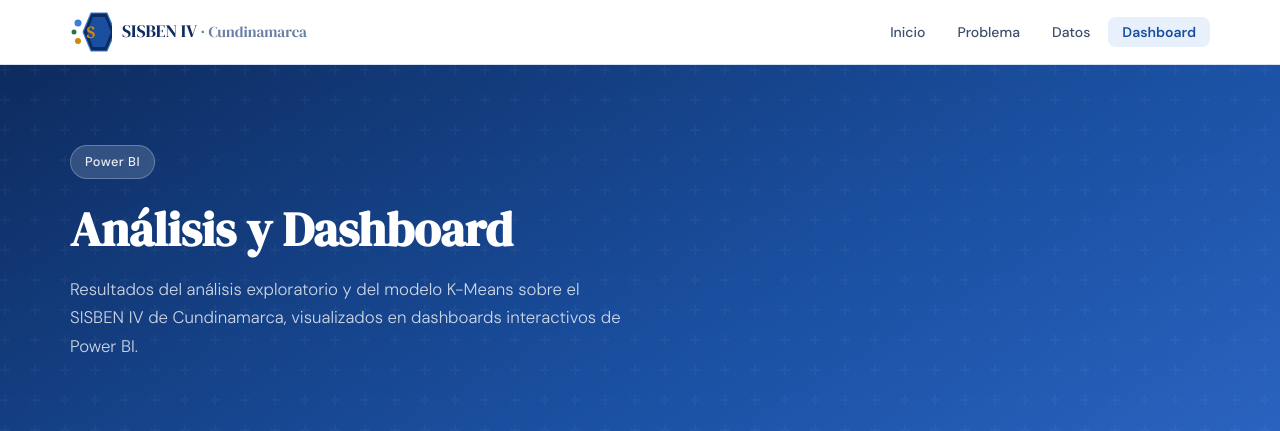
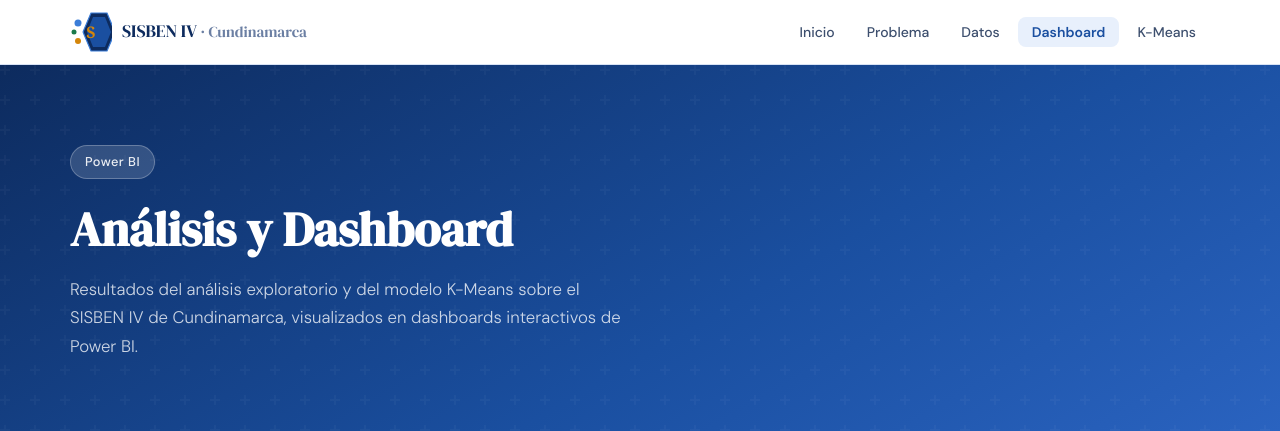
Before and after one commit to KevinRamirez19/proyecto_sisben, a Flask app: template templates/dashboard.html in a window 1280 px wide. Shown: the top 431 px of the page. Run offline with Flask 3, Linux system fonts and the light colour scheme; the template is opened without the code that fills it: most values are stand-ins (such as "Sample title", 1, 10 or a date in 2020); parts of the project's set-up code (start-up, migrations or seed data) failed here and were passed over.

Commit message:
Modifed navbar

```diff
--- a/templates/dashboard.html
+++ b/templates/dashboard.html
@@ -30,6 +30,7 @@
       <li><a href="{{ url_for('pgc') }}">Problema</a></li>
       <li><a href="{{ url_for('datos') }}">Datos</a></li>
       <li><a href="{{ url_for('dashboard') }}" class="active">Dashboard</a></li>
+      <li><a href="{{ url_for('kmeans') }}">K-Means</a></li>
     </ul>
   </div>
 </nav>
@@ -262,6 +263,7 @@
         <li><a href="{{ url_for('datos') }}">Fuente de datos</a></li>
         <li><a href="{{ url_for('dashboard') }}">Dashboard</a></li>
         <li><a href="{{ url_for('kmeans') }}">K-Means</a></li>
+
       </ul>
     </div>
     <div class="footer__links">
--- a/templates/datos.html
+++ b/templates/datos.html
@@ -30,6 +30,7 @@
       <li><a href="{{ url_for('pgc') }}">Problema</a></li>
       <li><a href="{{ url_for('datos') }}" class="active">Datos</a></li>
       <li><a href="{{ url_for('dashboard') }}">Dashboard</a></li>
+      <li><a href="{{ url_for('kmeans') }}">K-Means</a></li>
     </ul>
   </div>
 </nav>
```
